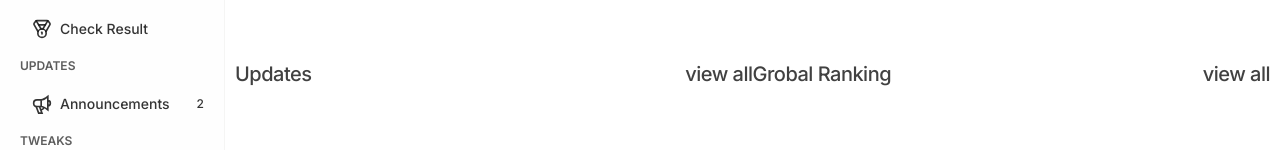
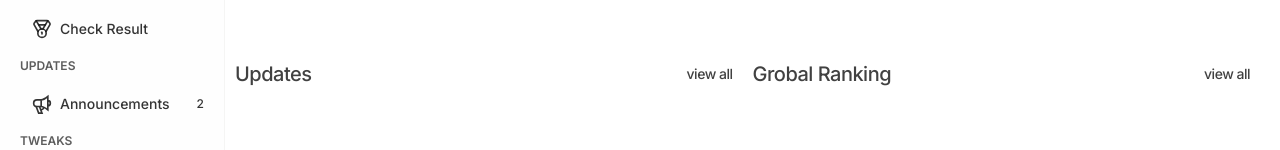
Before and after one commit to mbonikev/GradeWave, a React (Vite) app: page /#/student_dashboard in a window 1280 px wide. Shown: the part 226-376 px from the top of the page. Built offline with nearby package versions, Linux system fonts and the light colour scheme; sample sign-in values are in the browser's storage.

Commit message:
updated src/pages/student/StudentDashboard.jsx

```diff
--- a/src/pages/student/StudentDashboard.jsx
+++ b/src/pages/student/StudentDashboard.jsx
@@ -70,13 +70,13 @@ function StudentDashboard() {
             <div className="w-full">
               <div className="text-xl font-medium tracking-tight mt-16 text-text-color/80 flex items-center justify-between w-full">
                 Updates
-                <Link to='/student_dashboard text-xs'>view all</Link>
+                <Link to='/student_dashboard' className="text-sm px-5">view all</Link>
               </div>
             </div>
             <div className="w-full">
               <div className="text-xl font-medium tracking-tight mt-16 text-text-color/80 flex items-center justify-between w-full">
                 Grobal Ranking
-                <Link to='/student_dashboard text-xs'>view all</Link>
+                <Link to='/student_dashboard' className="text-sm px-5">view all</Link>
               </div>
             </div>
           </div>
```
